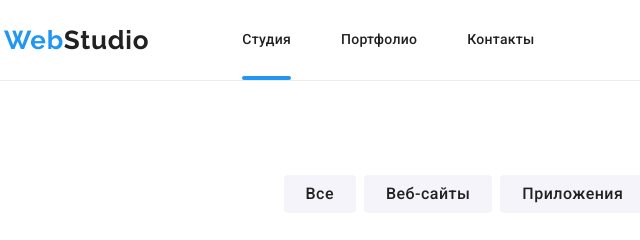
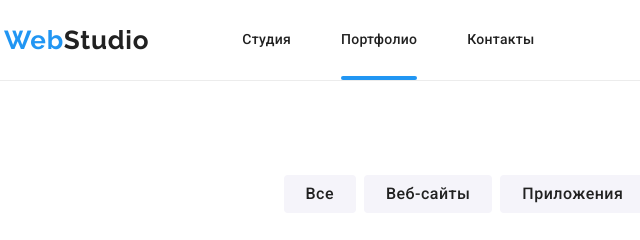
Before and after one commit to OleksandrBielik/goit-markup-hw-07, a plain HTML site: page portfolio.html in a window 1280 px wide. Shown: the top 240 px of the page, 51-691 px from the left. Drawn offline with nearby package versions, Linux system fonts and the light colour scheme.

Commit message:
header-main__nav-link--is-active

```diff
--- a/portfolio.html
+++ b/portfolio.html
@@ -21,9 +21,9 @@
                     <ul class="header-main__nav-list">
                         <li class="header-main__nav-item"><a class="logo" href="./index.html"><span
                                     class="logo__color-part">Web</span>Studio</a></li>
-                        <li class="header-main__nav-item"><a class="header-main__nav-link header-main__nav-link--is-active"
+                        <li class="header-main__nav-item"><a class="header-main__nav-link"
                                 href="./index.html">Студия</a></li>
-                        <li class="header-main__nav-item"><a class="header-main__nav-link" href="./portfolio.html">Портфолио</a>
+                        <li class="header-main__nav-item"><a class="header-main__nav-link header-main__nav-link--is-active" href="./portfolio.html">Портфолио</a>
                         </li>
                         <li class="header-main__nav-item"><a class="header-main__nav-link" href="#">Контакты</a></li>
                     </ul>
```
